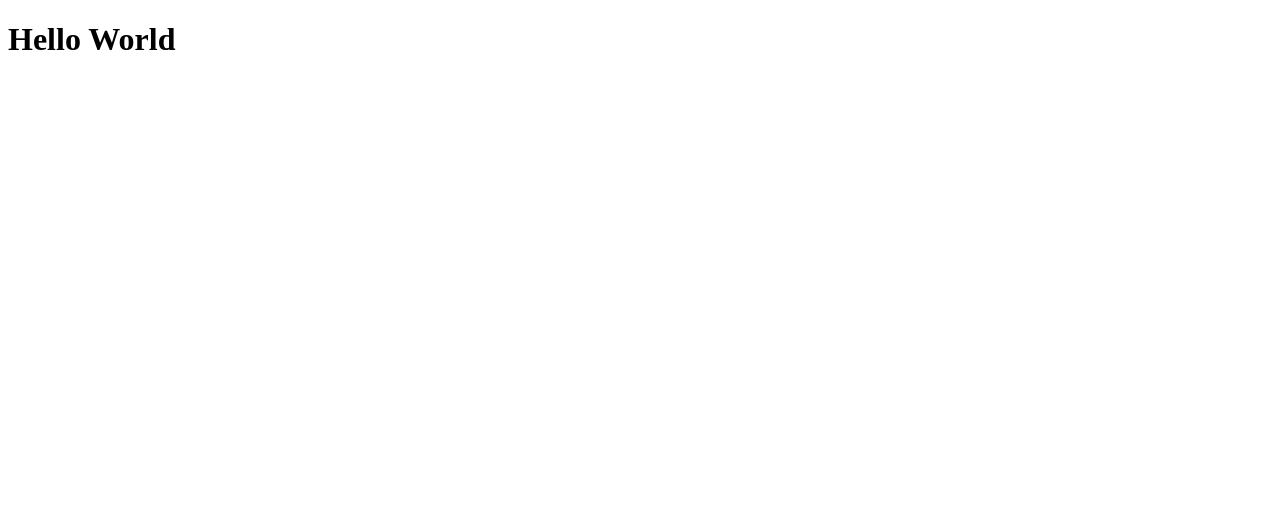
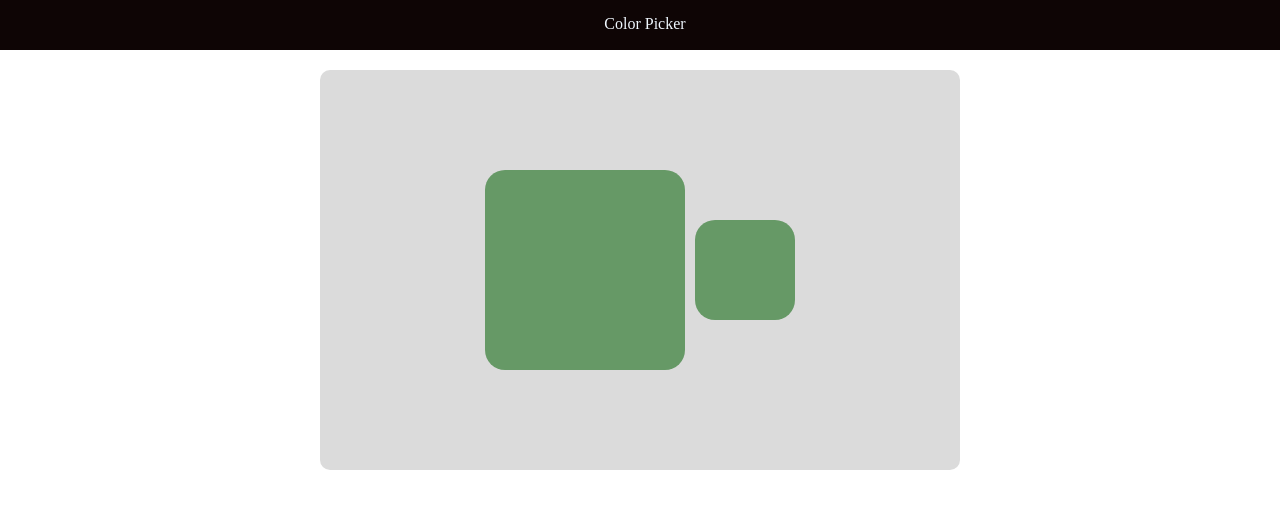
Before and after one commit to matthewLarrosa/js-basics, a plain HTML site: page index.html in a window 1280 px wide. Drawn offline with Linux system fonts and the light colour scheme.

Commit message:
Added css file and finalized html components

```diff
--- /dev/null
+++ b/index.css
@@ -0,0 +1,49 @@
+*{
+    margin: 0;
+    padding: 0;
+}
+
+.nav__bar{
+    width: 100%;
+    height: 40px;
+    background-color: rgb(14, 5, 5);
+    padding: 5px;
+    text-align: center;
+    color: aliceblue;
+}
+
+.nav__content{
+    padding: 10px;
+}
+
+.main__container{
+    display: flex;
+    justify-content: center;
+    align-items: center;
+}
+
+.sub__container{
+    display: flex;
+    justify-content: center;
+    align-items: center;
+    margin: 20px;
+    height: 400px;
+    width: 80vh;
+    background-color: rgb(219, 219, 219);
+    border-radius: 10px;
+}
+
+.color__box{
+    margin: 5px;
+    height: 200px;
+    width: 200px;
+    border-radius: 20px;
+    background-color: rgb(102, 153, 102);
+}
+.selection__box{
+    margin: 5px;
+    height: 100px;
+    width: 100px;
+    border-radius: 20px;
+    background-color: rgb(102, 153, 102);
+}
--- a/index.html
+++ b/index.html
@@ -4,10 +4,23 @@
     <meta charset="UTF-8">
     <meta http-equiv="X-UA-Compatible" content="IE=edge">
     <meta name="viewport" content="width=device-width, initial-scale=1.0">
-    <title>Document</title>
+    <link rel="stylesheet" href="index.css">
+    <title>Color Picker</title>
 </head>
 <body>
-    <h1>Hello World</h1>
+    <nav>
+        <div class="nav__bar">
+            <div class="nav__content">Color Picker</div>
+        </div>
+    </nav>
+    <div class="main__container">
+        <div class="sub__container">
+            <div class="color__box"></div>
+            <div class="selection__box">
+
+            </div>
+        </div>
+    </div>
     <script src="index.js"></script>
 </body>
 </html>
```
